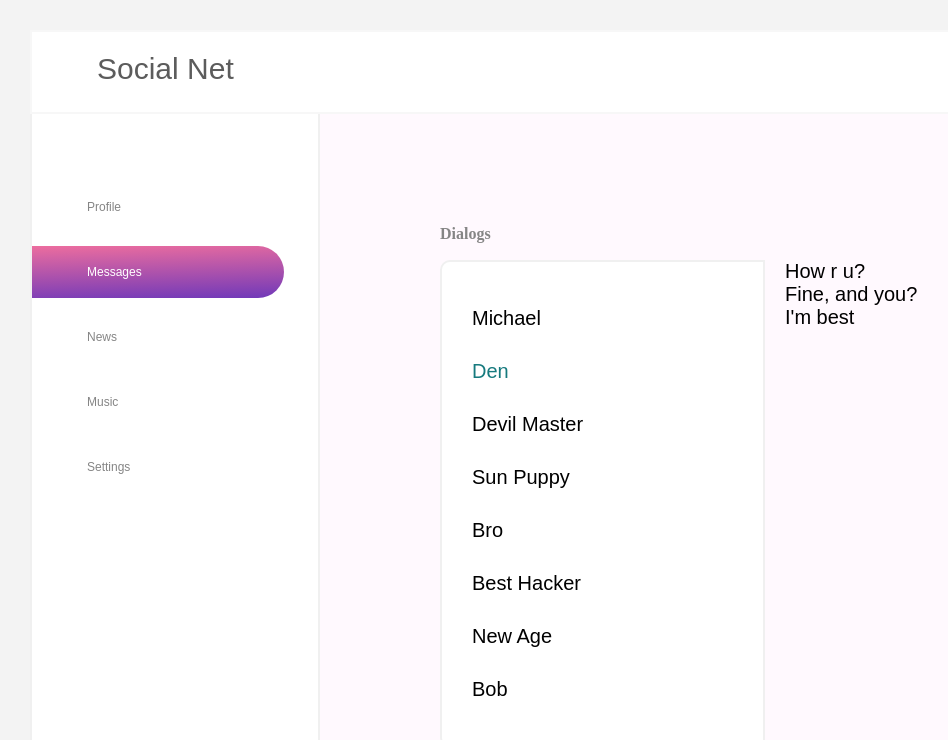
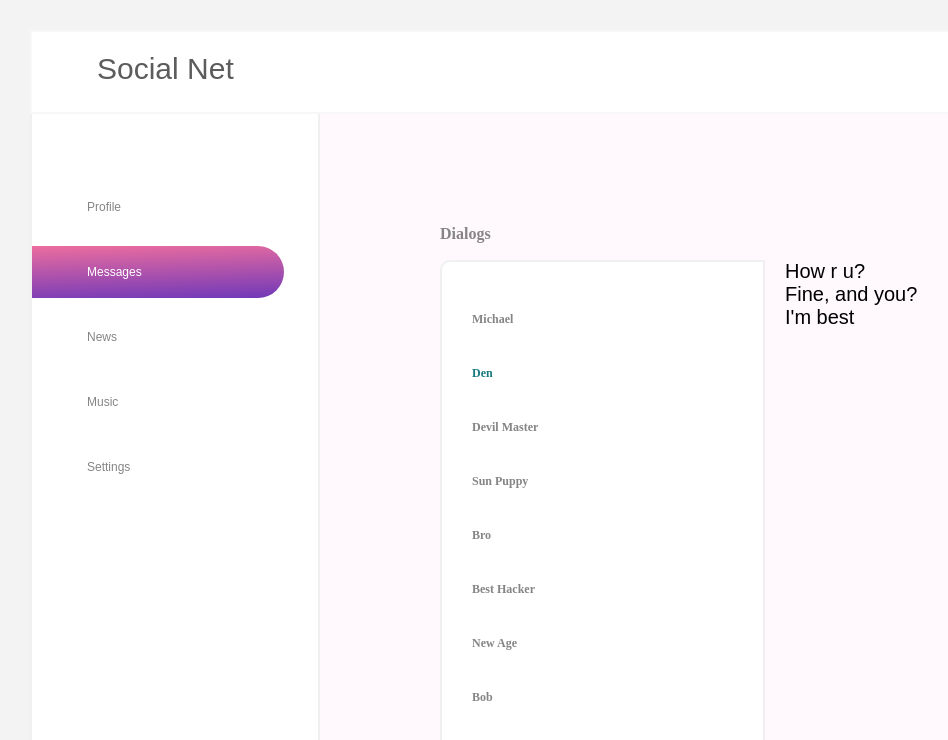
Before and after one commit to Acolapsys/social_net, a React (Create React App) app: page /dialogs in a window 1280 px wide. Shown: the top 740 px of the page, without its empty margins (10-958 px from the left). Built offline with nearby package versions, Linux system fonts and the light colour scheme; the HTML template or start-up script is replaced by a standard one.

Commit message:
refactor: change font styles to dialogs

```diff
--- a/src/components/Dialogs/Dialogs.module.css
+++ b/src/components/Dialogs/Dialogs.module.css
@@ -31,6 +31,12 @@
 
 .dialog {
   padding: 1.5rem 0;
+  font-family: Poppins;
+  font-style: normal;
+  font-weight: bold;
+  font-size: 12px;
+  line-height: 2.4rem;
+  color: #858585;
 }
 
 .messages {
```
